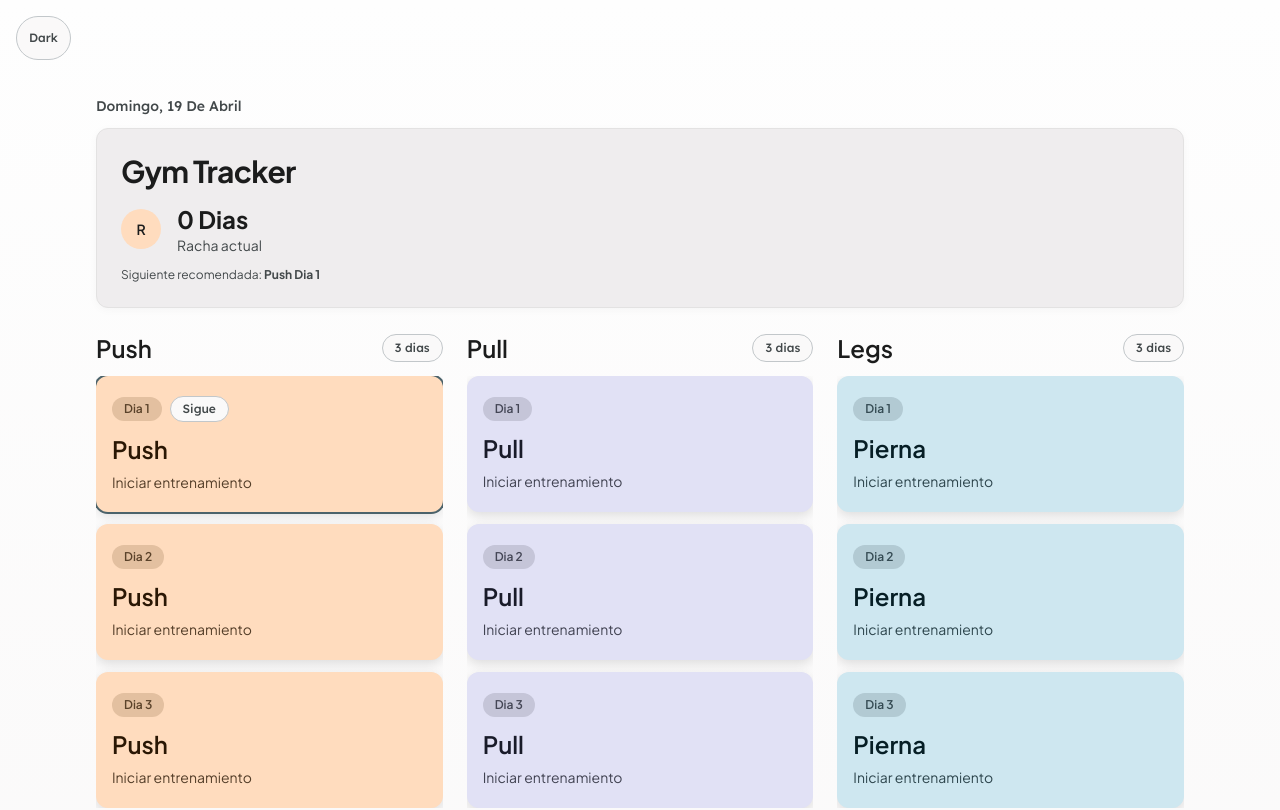
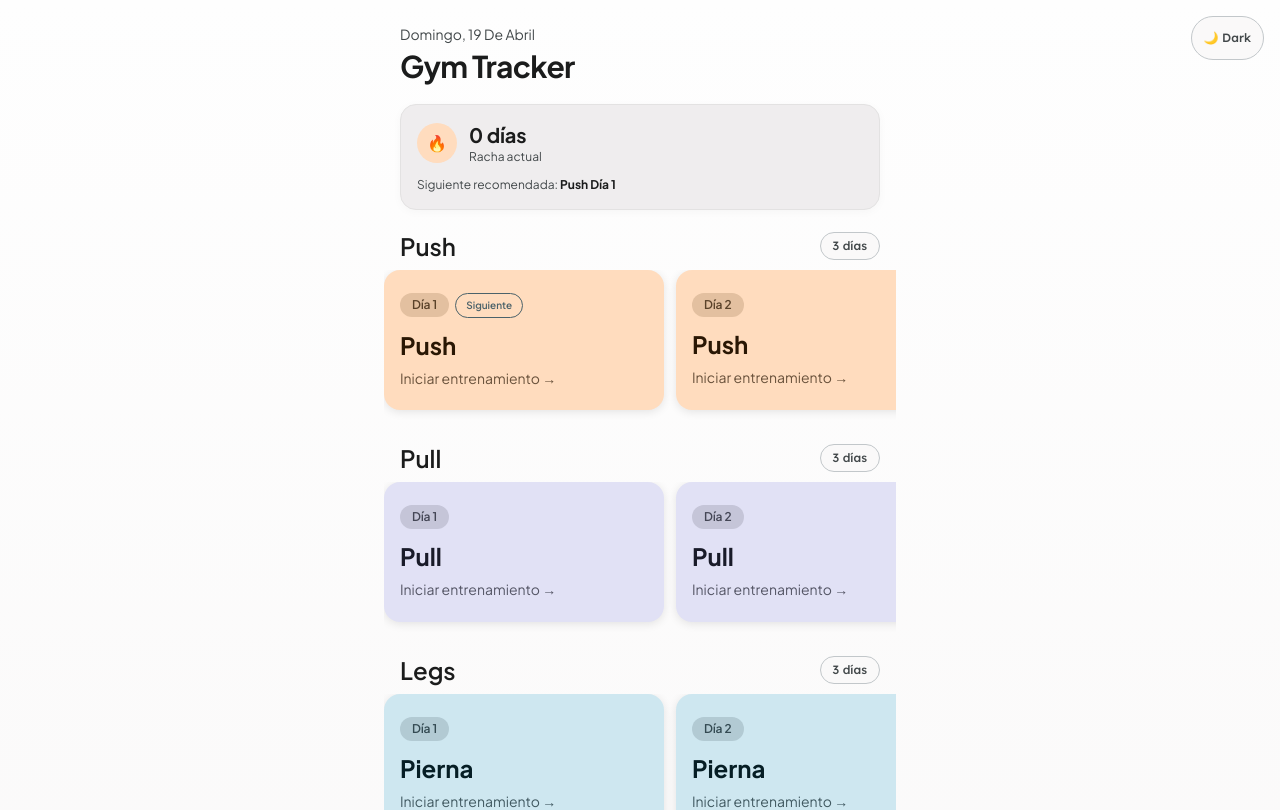
Before and after one commit to crisagui2504/gym-tracker, a React (Vite) app: page / in a window 1280 px wide. Shown: the top 810 px of the page. Built offline with nearby package versions, Linux system fonts and the light colour scheme; no server answers.

Commit message:
diseno movil carrusel

```diff
--- a/src/pages/SeleccionRutina.jsx
+++ b/src/pages/SeleccionRutina.jsx
@@ -1,4 +1,4 @@
-import { useState, useEffect } from 'react'
+import { useState, useEffect, useRef } from 'react'
 import { getRachaServidor } from '../services/api'
 
 const RUTINAS = [
@@ -16,19 +16,116 @@ const RUTINAS = [
 const LANE = {
   push: {
     title: 'Push',
-    card: 'bg-[var(--lane-push-bg)] text-[var(--lane-push-text)] shadow-[0_4px_12px_rgba(0,0,0,0.12)]',
+    card: 'bg-[var(--lane-push-bg)] text-[var(--lane-push-text)]',
     badge: 'bg-[var(--lane-push-badge-bg)] text-[var(--lane-push-badge-text)]',
   },
   pull: {
     title: 'Pull',
-    card: 'bg-[var(--lane-pull-bg)] text-[var(--lane-pull-text)] shadow-[0_4px_12px_rgba(0,0,0,0.12)]',
+    card: 'bg-[var(--lane-pull-bg)] text-[var(--lane-pull-text)]',
     badge: 'bg-[var(--lane-pull-badge-bg)] text-[var(--lane-pull-badge-text)]',
   },
   leg: {
     title: 'Legs',
-    card: 'bg-[var(--lane-leg-bg)] text-[var(--lane-leg-text)] shadow-[0_4px_12px_rgba(0,0,0,0.12)]',
+    card: 'bg-[var(--lane-leg-bg)] text-[var(--lane-leg-text)]',
     badge: 'bg-[var(--lane-leg-badge-bg)] text-[var(--lane-leg-badge-text)]',
   },
+}
+
+function CarruselLane({ tipo, rutinas, completadasHoy, siguienteId, onSeleccionar }) {
+  const trackRef = useRef(null)
+  const startX = useRef(0)
+  const startScrollLeft = useRef(0)
+  const isDragging = useRef(false)
+  const didDrag = useRef(false)
+
+  const onPointerDown = (e) => {
+    isDragging.current = true
+    didDrag.current = false
+    startX.current = e.clientX
+    startScrollLeft.current = trackRef.current.scrollLeft
+    trackRef.current.setPointerCapture(e.pointerId)
+  }
+
+  const onPointerMove = (e) => {
+    if (!isDragging.current) return
+    const dx = e.clientX - startX.current
+    if (Math.abs(dx) > 4) didDrag.current = true
+    trackRef.current.scrollLeft = startScrollLeft.current - dx
+  }
+
+  const onPointerUp = () => {
+    isDragging.current = false
+  }
+
+  const lane = LANE[tipo]
+
+  return (
+    <section className="flex flex-col gap-2">
+      <div className="flex items-center justify-between px-4">
+        <h3 className="text-2xl font-semibold text-[var(--on-surface)]">{lane.title}</h3>
+        <span className="chip">{rutinas.length} días</span>
+      </div>
+
+      <div
+        ref={trackRef}
+        onPointerDown={onPointerDown}
+        onPointerMove={onPointerMove}
+        onPointerUp={onPointerUp}
+        onPointerCancel={onPointerUp}
+        className="flex gap-3 overflow-x-auto px-4 pb-3"
+        style={{
+          scrollSnapType: 'x mandatory',
+          WebkitOverflowScrolling: 'touch',
+          overscrollBehaviorX: 'contain',
+          scrollbarWidth: 'none',
+          msOverflowStyle: 'none',
+          cursor: 'grab',
+        }}
+      >
+        {rutinas.map((rutina) => {
+          const completada = completadasHoy.includes(rutina.id)
+          const esSiguiente = rutina.id === siguienteId
+
+          return (
+            <button
+              key={rutina.id}
+              onPointerUp={() => {
+                if (!didDrag.current) onSeleccionar(rutina)
+              }}
+              className={`flex-shrink-0 rounded-2xl p-4 text-left transition duration-150 active:scale-[0.97] ${lane.card} ${completada ? 'opacity-50' : ''} ${esSiguiente ? 'ring-2 ring-[var(--primary)]' : ''}`}
+              style={{
+                width: 'calc(80vw)',
+                maxWidth: '280px',
+                minHeight: '140px',
+                scrollSnapAlign: 'start',
+                boxShadow: '0 2px 10px rgba(0,0,0,0.10)',
+              }}
+            >
+              <div className="mb-3 flex flex-wrap items-center gap-1.5">
+                <span className={`rounded-full px-3 py-1 text-xs font-semibold ${lane.badge}`}>
+                  Día {rutina.dia}
+                </span>
+                {esSiguiente && (
+                  <span className="rounded-full border border-[var(--primary)] px-2.5 py-1 text-[10px] font-semibold text-[var(--primary)]">
+                    Siguiente
+                  </span>
+                )}
+                {completada && (
+                  <span className="rounded-full border border-[var(--outline-variant)] px-2.5 py-1 text-[10px] text-[var(--on-surface-variant)]">
+                    Hecha hoy
+                  </span>
+                )}
+              </div>
+              <h4 className="text-2xl font-bold leading-tight">{rutina.nombre}</h4>
+              <p className="mt-2 text-sm opacity-70">Iniciar entrenamiento →</p>
+            </button>
+          )
+        })}
+
+        <div className="flex-shrink-0 w-2" aria-hidden="true" />
+      </div>
+    </section>
+  )
 }
 
 export default function SeleccionRutina({
@@ -43,9 +140,7 @@ export default function SeleccionRutina({
   const [temaOscuro, setTemaOscuro] = useState(() => localStorage.getItem('gym_theme') === 'dark')
 
   useEffect(() => {
-    getRachaServidor().then((data) => {
-      if (data) setRacha(data)
-    })
+    getRachaServidor().then((data) => { if (data) setRacha(data) })
   }, [])
 
   useEffect(() => {
@@ -54,9 +149,7 @@ export default function SeleccionRutina({
   }, [temaOscuro])
 
   const hoy = new Date().toLocaleDateString('es-MX', {
-    weekday: 'long',
-    day: 'numeric',
-    month: 'long',
+    weekday: 'long', day: 'numeric', month: 'long',
   })
 
   const porTipo = {
@@ -64,92 +157,77 @@ export default function SeleccionRutina({
     pull: RUTINAS.filter((r) => r.tipo === 'pull'),
     leg: RUTINAS.filter((r) => r.tipo === 'leg'),
   }
+
   const completadasHoy = estadoCicloRutinas?.completadasHoy || []
   const siguienteId = estadoCicloRutinas?.nextRutinaId
   const siguienteRutina = RUTINAS.find((r) => r.id === siguienteId)
 
   return (
-    <main className="mx-auto flex min-h-screen w-full max-w-6xl flex-col gap-4 px-4 pb-[92px] pt-[74px] sm:gap-5 sm:px-5 sm:pb-[110px] sm:pt-[86px] lg:gap-6 lg:px-8 lg:pt-[96px]">
+    <main className="mx-auto flex min-h-screen w-full max-w-lg flex-col gap-5 pb-24 pt-6">
+
       <button
-        type="button"
-        onClick={() => setTemaOscuro((prev) => !prev)}
-        className="theme-toggle fixed left-4 top-4 z-40 flex items-center gap-2"
+        onClick={() => setTemaOscuro((p) => !p)}
+        className="theme-toggle fixed right-4 top-4 z-40"
         aria-label="Cambiar tema"
       >
-        <span>{temaOscuro ? 'Light' : 'Dark'}</span>
+        {temaOscuro ? '☀️ Light' : '🌙 Dark'}
       </button>
 
-      <section className="flex flex-col gap-2.5 sm:gap-3">
-        <h2 className="font-['Lexend'] text-sm capitalize text-[var(--on-surface-variant)]">{hoy}</h2>
-        <div className="panel rounded-xl p-4 sm:p-5 lg:p-6">
-          <div className="mb-2.5 flex items-center justify-between sm:mb-3">
-            <h1 className="text-[34px] font-bold leading-tight tracking-tight text-[var(--on-surface)] sm:text-[30px]">Gym Tracker</h1>
+      <div className="flex flex-col gap-1 px-4">
+        <p className="text-sm capitalize text-[var(--on-surface-variant)]">{hoy}</p>
+        <h1 className="text-3xl font-bold tracking-tight text-[var(--on-surface)]">Gym Tracker</h1>
       </div>
-          <div className="flex items-center gap-3 sm:gap-4">
-            <div className="flex h-9 w-9 items-center justify-center rounded-full bg-[var(--secondary-fixed)] text-xs font-semibold sm:h-10 sm:w-10 sm:text-sm">R</div>
+
+      <div className="panel mx-4 rounded-2xl p-4">
+        <div className="flex items-center gap-3">
+          <div className="flex h-10 w-10 items-center justify-center rounded-full bg-[var(--secondary-fixed)] text-base font-bold">
+            🔥
+          </div>
           <div>
-              <p className="text-xl font-bold text-[var(--on-surface)] sm:text-2xl">{racha.dias} Dias</p>
-              <p className="text-xs text-[var(--on-surface-variant)] sm:text-sm">Racha actual</p>
+            <p className="text-xl font-bold text-[var(--on-surface)]">{racha.dias} días</p>
+            <p className="text-xs text-[var(--on-surface-variant)]">Racha actual</p>
           </div>
         </div>
         {siguienteRutina && (
-            <p className="mt-2 text-[11px] text-[var(--on-surface-variant)] sm:mt-3 sm:text-xs">
-              Siguiente recomendada: <strong>{siguienteRutina.nombre} Dia {siguienteRutina.dia}</strong>
+          <p className="mt-3 text-xs text-[var(--on-surface-variant)]">
+            Siguiente recomendada:{' '}
+            <strong className="text-[var(--on-surface)]">
+              {siguienteRutina.nombre} Día {siguienteRutina.dia}
+            </strong>
           </p>
         )}
       </div>
-      </section>
 
       {sesionPausada && (
-        <section className="rounded-xl border border-[#c8dac7] bg-[#ebf6ea] p-3.5 sm:p-4">
-          <p className="font-['Lexend'] text-xs text-[#345b39] sm:text-sm">Sesion pausada</p>
-          <p className="mt-1 text-sm font-semibold text-[#1f3222] sm:text-base">
-            {sesionPausada.rutina.nombre} - Dia {sesionPausada.rutina.dia}
+        <div className="mx-4 rounded-2xl border border-[#c8dac7] bg-[#ebf6ea] p-4">
+          <p className="text-xs font-semibold text-[#345b39]">Sesión pausada</p>
+          <p className="mt-1 text-base font-bold text-[#1f3222]">
+            {sesionPausada.rutina.nombre} — Día {sesionPausada.rutina.dia}
           </p>
-          <div className="mt-2.5 grid grid-cols-2 gap-2 sm:mt-3">
-            <button onClick={onReanudar} className="btn-primary w-full rounded-xl px-3 py-2.5 text-sm">Reanudar</button>
-            <button onClick={onDescartarSesion} className="btn-secondary w-full rounded-xl px-3 py-2.5 text-sm">Descartar</button>
+          <div className="mt-3 grid grid-cols-2 gap-2">
+            <button onClick={onReanudar} className="btn-primary rounded-xl px-3 py-2.5 text-sm">Reanudar</button>
+            <button onClick={onDescartarSesion} className="btn-secondary rounded-xl px-3 py-2.5 text-sm">Descartar</button>
           </div>
-        </section>
+        </div>
       )}
 
-      <div className="grid gap-6 lg:grid-cols-3">
       {['push', 'pull', 'leg'].map((tipo) => (
-          <section key={tipo} className="flex flex-col gap-2.5 sm:gap-3">
-            <div className="flex items-center justify-between">
-              <h3 className="text-[36px] font-semibold text-[var(--on-surface)] sm:text-2xl">{LANE[tipo].title}</h3>
-              <span className="chip">{porTipo[tipo].length} dias</span>
-            </div>
-            <div className="lane-scroll hide-scrollbar -mx-1 flex gap-3 pb-2 pl-1 pr-3 lg:mx-0 lg:grid lg:grid-cols-1 lg:overflow-visible lg:overscroll-auto lg:touch-auto lg:p-0">
-              {porTipo[tipo].map((rutina) => {
-                const completada = completadasHoy.includes(rutina.id)
-                const esSiguiente = rutina.id === siguienteId
-                return (
-                  <button
-                    key={rutina.id}
-                    onClick={() => onSeleccionar(rutina)}
-                    className={`lane-card hover-lift min-h-[126px] basis-[calc(100%-3.5rem)] min-w-[17.5rem] max-w-[20.5rem] rounded-xl p-3.5 text-left transition duration-200 active:scale-[0.985] sm:min-h-[136px] sm:p-4 lg:min-w-0 lg:max-w-none lg:basis-auto lg:w-auto ${LANE[tipo].card} ${completada ? 'opacity-55 grayscale-[0.12]' : ''} ${esSiguiente ? 'ring-2 ring-[var(--primary)]' : ''}`}
-                  >
-                    <div className="mb-2 flex items-center gap-1.5 sm:mb-3 sm:gap-2">
-                      <span className={`inline-block rounded-full px-3 py-1 text-xs font-semibold ${LANE[tipo].badge}`}>Dia {rutina.dia}</span>
-                      {esSiguiente && <span className="chip px-2.5 text-[10px] border-[var(--primary)] text-[var(--primary)] sm:px-3 sm:text-xs">Sigue</span>}
-                      {completada && <span className="chip px-2.5 text-[10px] sm:px-3 sm:text-xs">Hecha hoy</span>}
-                    </div>
-                    <h4 className="text-xl font-semibold leading-tight sm:text-2xl">{rutina.nombre}</h4>
-                    <p className="mt-1.5 text-xs opacity-80 sm:mt-2 sm:text-sm">Iniciar entrenamiento</p>
+        <CarruselLane
+          key={tipo}
+          tipo={tipo}
+          rutinas={porTipo[tipo]}
+          completadasHoy={completadasHoy}
+          siguienteId={siguienteId}
+          onSeleccionar={onSeleccionar}
+        />
+      ))}
+
+      <div className="px-4">
+        <button onClick={onDashboard} className="btn-primary w-full rounded-2xl px-5 py-4 text-sm">
+          Ver mi progreso
         </button>
-                )
-              })}
-            </div>
-          </section>
-        ))}
       </div>
 
-      <section className="mt-2">
-        <button onClick={onDashboard} className="btn-primary w-full rounded-xl px-5 py-4 text-sm">
-          Ver mi progreso
-        </button>
-      </section>
     </main>
   )
 }
```
Lines whose indentation alone changed are shown as unchanged.
